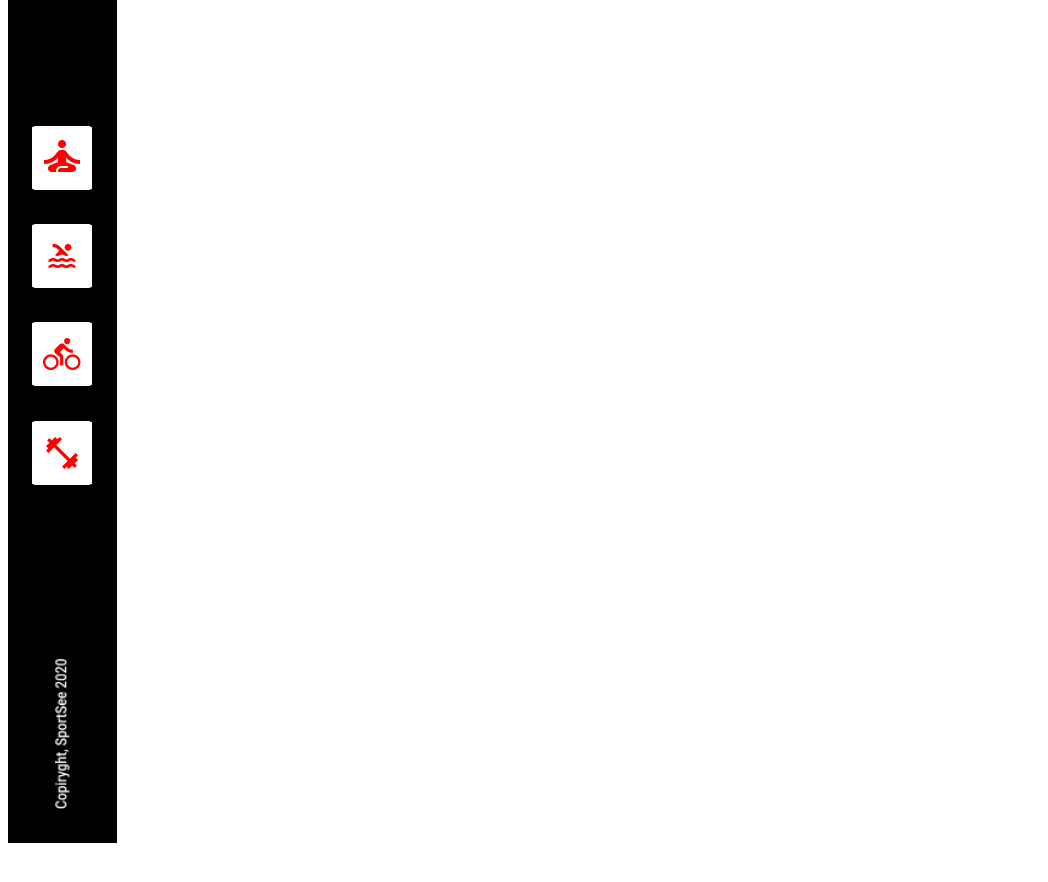
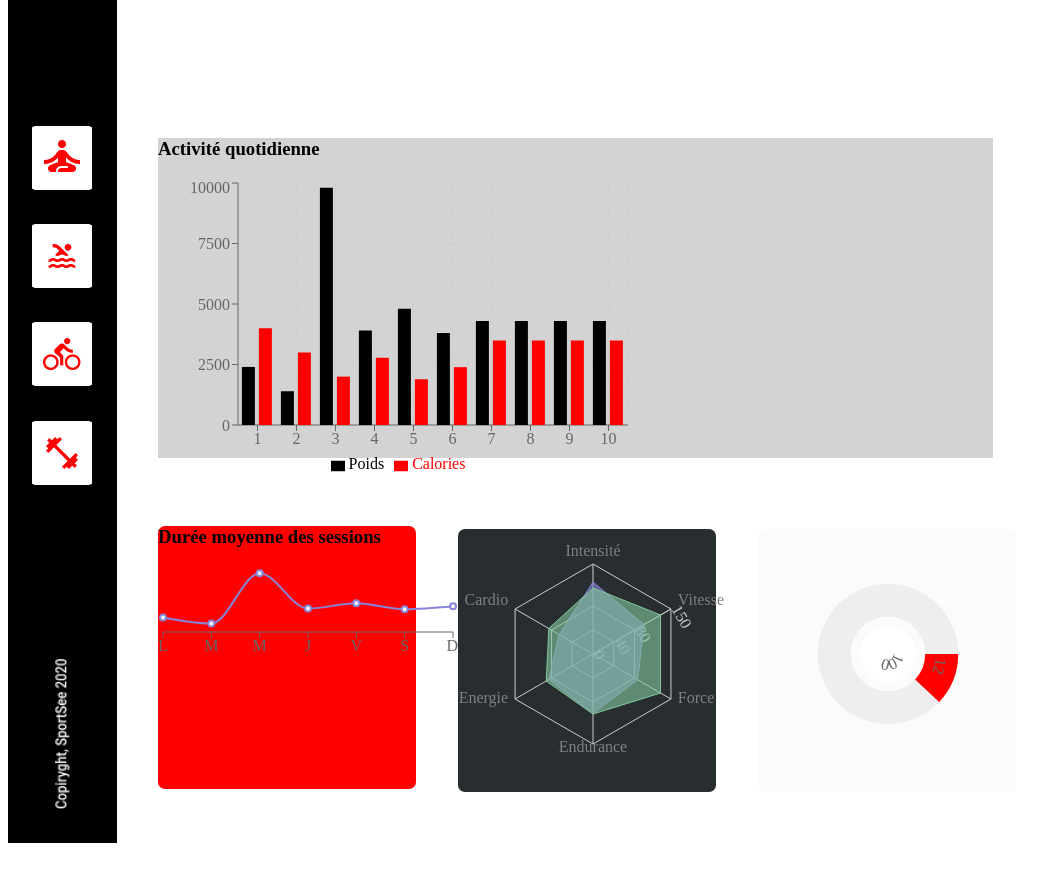
Before and after one commit to MillaDu22/sportsee, a React (Create React App) app: page /#/1 in a window 1280 px wide. Shown: the part 280-1162 px from the top of the page, without its empty margins (0-1048 px from the left). Before the commit the page ends 1123 px from the top, so only its background shows below. Built offline with nearby package versions, Linux system fonts and the light colour scheme.

Commit message:
import de 4 graphiques recharts à styliser

```diff
--- a/package.json
+++ b/package.json
@@ -6,12 +6,14 @@
     "@testing-library/jest-dom": "^5.17.0",
     "@testing-library/react": "^13.4.0",
     "@testing-library/user-event": "^13.5.0",
+    "components": "^0.1.0",
     "react": "^18.2.0",
     "react-dom": "^18.2.0",
     "react-router": "^6.22.0",
     "react-router-dom": "^6.22.0",
     "react-scripts": "^5.0.1",
     "recharts": "^2.12.0",
+    "styled": "^1.0.0",
     "web-vitals": "^2.1.4"
   },
   "scripts": {
--- a/src/App.js
+++ b/src/App.js
@@ -1,6 +1,10 @@
 import './App.css';
 import Header from '../src/Components/Header/index.jsx';
 import VerticalLayout from '../src/Components/VerticalLayout/index.jsx';
+import SimpleBarChart from './Components/SimpleBarChart/index.jsx';
+import SimpleRadarChart from './Components/SimpleRadarChart/index.jsx';
+import TinyLineChart from './Components/TinyLineChart/index.jsx';
+import RadialBarChart from './Components/RadialBarChart/index.jsx';
 
 
 function Dashboard() {
@@ -8,6 +12,10 @@ function Dashboard() {
         <div>
         <Header />
         <VerticalLayout />
+        <SimpleBarChart />
+        <TinyLineChart />
+        <SimpleRadarChart />
+        <RadialBarChart />
         </div>
     );
 }
--- /dev/null
+++ b/src/Components/RadialBarChart/RadialBarChart.css
@@ -0,0 +1,19 @@
+.container-radial-bar-chart {
+    position:relative;
+    width:258px;
+    height:263px;
+    background: #FBFBFB;
+    border-radius: 7px;
+    top:-173px;
+    left:750px;
+}
+.radial-bar {
+    position:absolute;
+    left:-235px;
+}
+.circle {
+    width:159px;
+    height: 159px;
+    border:1px solid black;
+    background:white;
+}
--- /dev/null
+++ b/src/Components/RadialBarChart/index.jsx
@@ -0,0 +1,39 @@
+import './RadialBarChart.css';
+import React, { PureComponent } from 'react';
+import { RadialBarChart, RadialBar} from 'recharts';
+
+const data = [
+    {
+        name: 'unknow',
+        uv: 100,
+        pv: 4800,
+        fill: 'white',
+    },
+    {
+        name: 'unknow',
+        uv: 12,
+        pv: 4800,
+        fill: '#FF0000',
+    },
+];
+
+export default class Example extends PureComponent {
+    render() {
+        return (
+            <div className ="container-radial-bar-chart">
+                <RadialBarChart
+                    width={730}
+                    height={250}
+                    innerRadius="10%"
+                    outerRadius="80%"
+                    data={data}
+                    startAngle={360}
+                    endAngle={0}
+                    className = "radial-bar"
+                >
+                <RadialBar minAngle={15} label={{ fill: '#666', position: 'insideStart' }} background clockWise={true} dataKey='uv' />
+                </RadialBarChart>
+            </div>
+        );
+    }
+}
--- /dev/null
+++ b/src/Components/SimpleBarChart/SimpleBarChart.css
@@ -0,0 +1,8 @@
+.container-simple-bar-chart {
+    width:835px;
+    height:320px;
+    background:lightgray;
+    position: relative;
+    left:150px;
+    top:300px;
+}
--- /dev/null
+++ b/src/Components/SimpleBarChart/index.jsx
@@ -0,0 +1,94 @@
+import "./SimpleBarChart.css";
+import React, { PureComponent } from 'react';
+import { BarChart, Bar, Rectangle, XAxis, YAxis, CartesianGrid, Tooltip, Legend } from 'recharts';
+
+const data = [
+  {
+    name: '1',
+    Calories: 4000,
+    Poids: 2400,
+    amt: 2400,
+  },
+  {
+    name: '2',
+    Calories: 3000,
+    Poids: 1398,
+    amt: 2210,
+  },
+  {
+    name: '3',
+    Calories: 2000,
+    Poids: 9800,
+    amt: 2290,
+  },
+  {
+    name: '4',
+    Calories: 2780,
+    Poids: 3908,
+    amt: 2000,
+  },
+  {
+    name: '5',
+    Calories: 1890,
+    Poids: 4800,
+    amt: 2181,
+  },
+  {
+    name: '6',
+    Calories: 2390,
+    Poids: 3800,
+    amt: 2500,
+  },
+  {
+    name: '7',
+    Calories: 3490,
+    Poids: 4300,
+    amt: 2100,
+  },
+  {
+    name: '8',
+    Calories: 3490,
+    Poids: 4300,
+    amt: 2100,
+  },
+  {
+    name: '9',
+    Calories: 3490,
+    Poids: 4300,
+    amt: 2100,
+  },
+  {
+    name: '10',
+    Calories: 3490,
+    Poids: 4300,
+    amt: 2100,
+  },
+];
+
+export default class SimpleBarChart extends PureComponent {
+  render() {
+    return (
+      <div className = "container-simple-bar-chart">
+        <h3 className = "title-simple-bar-chart">Activité quotidienne</h3>
+        <BarChart
+          width={500}
+          height={300}
+          data={data}
+          margin={{
+            top: 5,
+            right: 30,
+            left: 20,
+            bottom: 5,
+          }}>
+          <CartesianGrid strokeDasharray="3 3" />
+          <XAxis dataKey="name" />
+          <YAxis />
+          <Tooltip />
+          <Legend />
+          <Bar dataKey="Poids" fill="black" activeBar={<Rectangle fill="black" stroke="black" />} />
+          <Bar dataKey="Calories" fill="red" activeBar={<Rectangle fill="red" stroke="red" />} />
+        </BarChart>
+      </div>
+    );
+  }
+}
--- /dev/null
+++ b/src/Components/SimpleRadarChart/SimpleRadarChart.css
@@ -0,0 +1,13 @@
+.container-simple-radar-chart {
+    width:258px;
+    height:263px;
+    position: relative;
+    background-color: #282d30;
+    top:90px;
+    left:450px;
+    border-radius: 7px;
+}
+.radar-chart {
+    position:absolute;
+    left:-230px;
+}
--- /dev/null
+++ b/src/Components/SimpleRadarChart/index.jsx
@@ -0,0 +1,58 @@
+import './SimpleRadarChart.css';
+import React, { PureComponent } from 'react';
+import { Radar, RadarChart, PolarGrid, PolarAngleAxis, PolarRadiusAxis} from 'recharts';
+
+const data = [
+    {
+    subject: 'Intensité',
+    A: 120,
+    B: 110,
+    fullMark: 150,
+    },
+    {
+    subject: 'Vitesse',
+    A: 98,
+    B: 130,
+    fullMark: 150,
+    },
+    {
+    subject: 'Force',
+    A: 86,
+    B: 130,
+    fullMark: 150,
+    },
+    {
+    subject: 'Endurance',
+    A: 99,
+    B: 100,
+    fullMark: 150,
+    },
+    {
+    subject: 'Energie',
+    A: 85,
+    B: 90,
+    fullMark: 150,
+    },
+    {
+    subject: 'Cardio',
+    A: 65,
+    B: 85,
+    fullMark: 150,
+    },
+];
+
+export default class SimpleRadarChart extends PureComponent {
+    render() {
+        return (
+            <div className="container-simple-radar-chart">
+                <RadarChart className ="radar-chart" outerRadius={90} width={730} height={250} data={data}>
+                    <PolarGrid />
+                    <PolarAngleAxis dataKey="subject" />
+                    <PolarRadiusAxis angle={30} domain={[0, 150]} />
+                    <Radar name="Mike" dataKey="A" stroke="#8884d8" fill="#8884d8" fillOpacity={0.6} />
+                    <Radar name="Lily" dataKey="B" stroke="#82ca9d" fill="#82ca9d" fillOpacity={0.6} />
+                </RadarChart>
+            </div>
+        );
+    }
+}
--- /dev/null
+++ b/src/Components/TinyLineChart/TinyLineChart.css
@@ -0,0 +1,9 @@
+.container-tiny-line-chart {
+    position:relative;
+    top :350px;
+    left:150px;
+    width: 258px;
+    height:263px;
+    background:#FF0000;
+    border-radius: 7px;
+}
--- /dev/null
+++ b/src/Components/TinyLineChart/index.jsx
@@ -0,0 +1,62 @@
+import './TinyLineChart.css';
+import React, { PureComponent } from 'react';
+import { LineChart, Line, XAxis, YAxis, CartesianGrid, Tooltip, Legend, ResponsiveContainer } from 'recharts';
+
+const data = [
+    {
+        name: 'L',
+        uv: 4000,
+        pv: 2400,
+        amt: 2400,
+    },
+    {
+        name: 'M',
+        uv: 3000,
+        pv: 1398,
+        amt: 2210,
+    },
+    {
+        name: 'M',
+        uv: 2000,
+        pv: 9800,
+        amt: 2290,
+    },
+    {
+        name: 'J',
+        uv: 2780,
+        pv: 3908,
+        amt: 2000,
+    },
+    {
+        name: 'V',
+        uv: 1890,
+        pv: 4800,
+        amt: 2181,
+    },
+    {
+        name: 'S',
+        uv: 2390,
+        pv: 3800,
+        amt: 2500,
+    },
+    {
+        name: 'D',
+        uv: 3490,
+        pv: 4300,
+        amt: 2100,
+    },
+];
+
+export default class Example extends PureComponent {
+    render() {
+        return (
+            <div className ="container-tiny-line-chart">
+                <h3 className="title-tiny-line-chart">Durée moyenne des sessions</h3>
+                <LineChart width={300} height={100} data={data}>
+                    <Line type="monotone" dataKey="pv" stroke="#8884d8" strokeWidth={2} />
+                    <XAxis dataKey="name" />
+                </LineChart>
+            </div>
+        );
+    }
+}
```
Also changed, not shown: 2 other files (tests, documents, lock files or other folders).
